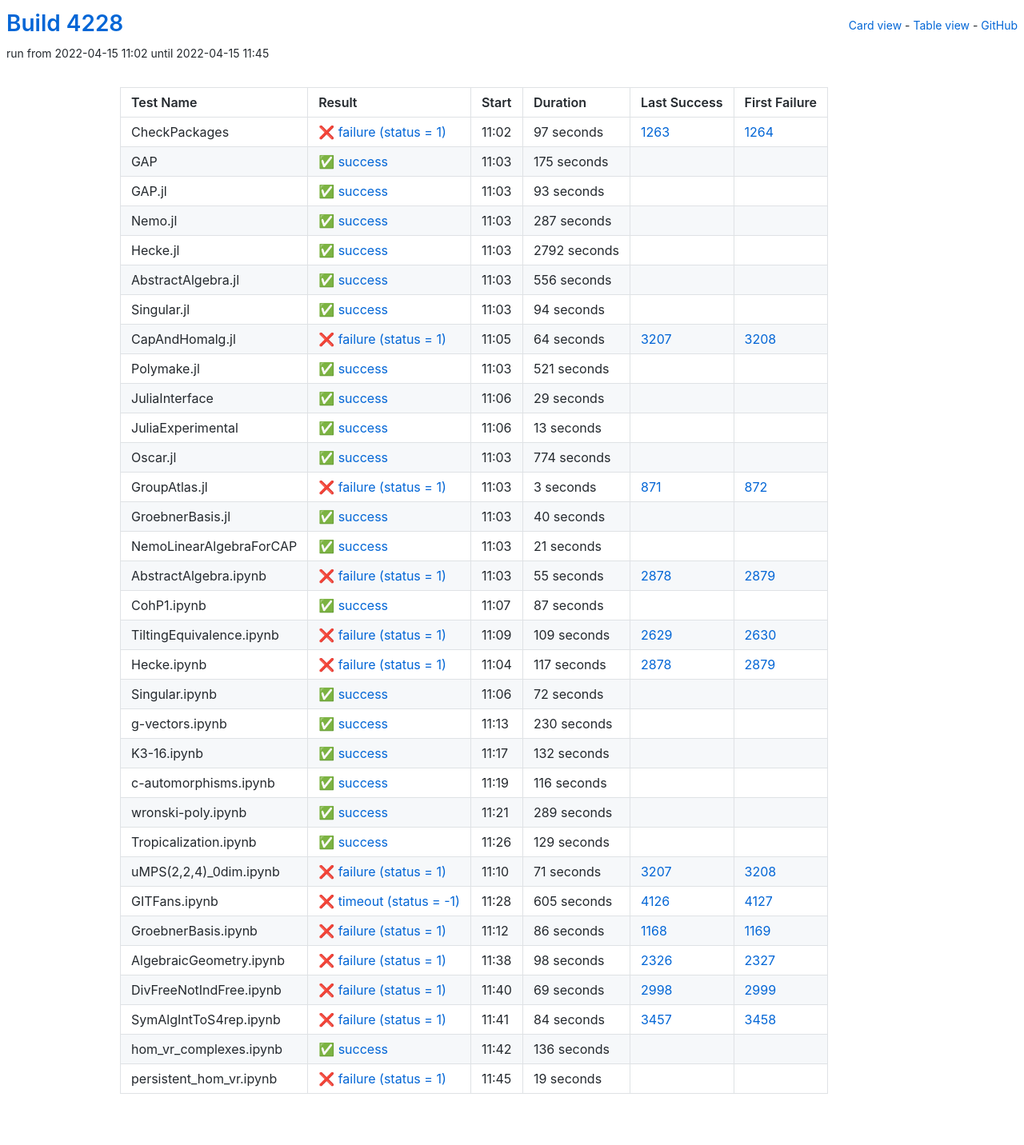
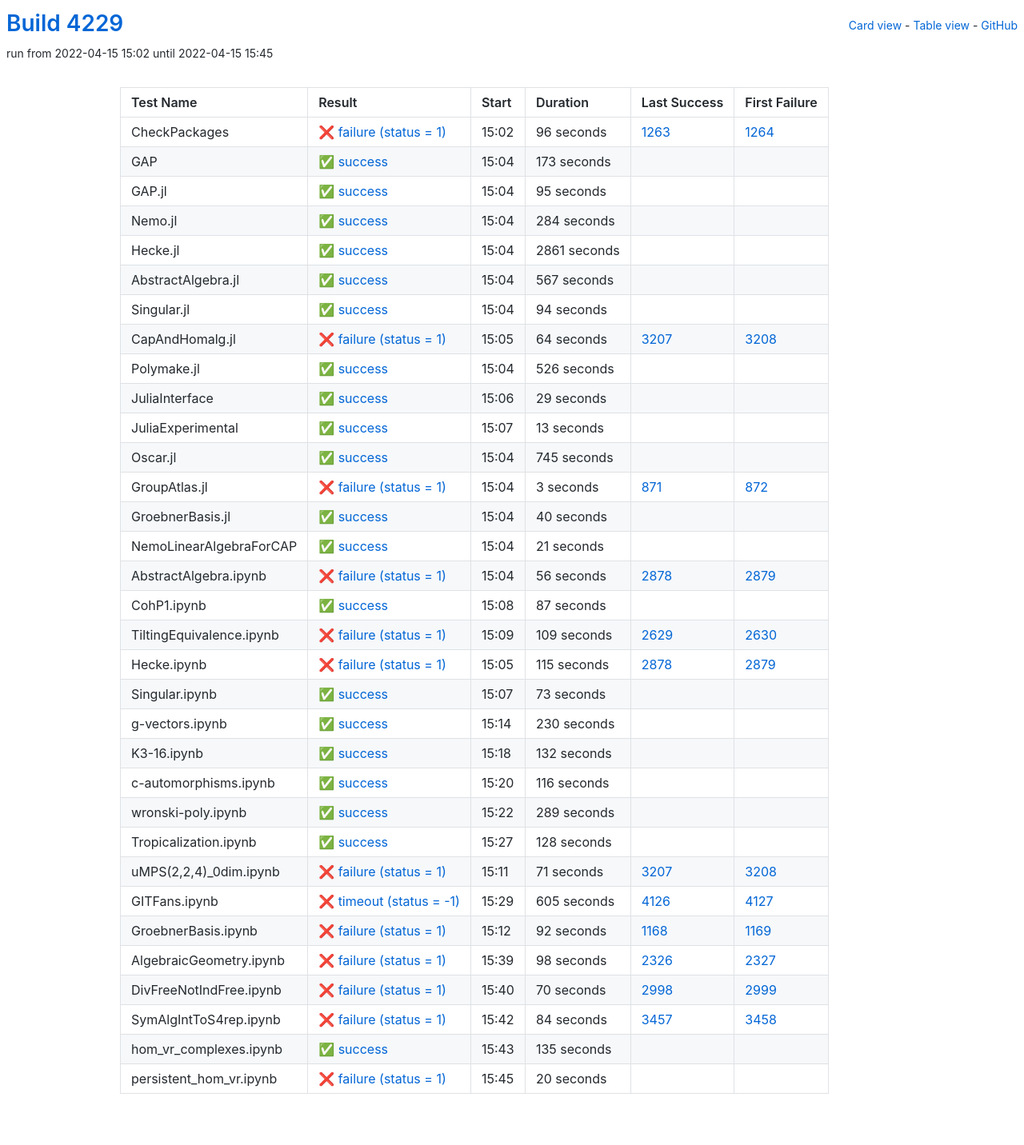
Before and after one commit to oscar-system/oscar-ci-status-stable, a Jekyll site: the page built from table.html, in a window 1280 px wide. Shown: the whole page at 80% size. Built offline with Jekyll 4.4.1, drawn with Linux system fonts in a browser that asks for light colours.

Commit message:
Build #4229

```diff
--- a/_data/ci.yml
+++ b/_data/ci.yml
@@ -1,6 +1,6 @@
 ---
-build: 4228
-build_url: https://oscarci.mathematik.uni-kl.de/job/oscar-stable/4228/
+build: 4229
+build_url: https://oscarci.mathematik.uni-kl.de/job/oscar-stable/4229/
 job: oscar-stable
 organization: oscar-system
 repo: oscar-ci-status-stable
@@ -8,80 +8,80 @@ repourl: https://github.com/oscar-system/oscar-ci-status-stable
 tests:
 - name: CheckPackages
   id: checkpackages
-  log: https://oscarci.mathematik.uni-kl.de/job/oscar-stable/4228/artifact/logs/build-4228/CheckPackages.log
-  start: 2022-04-15 11:02
+  log: https://oscarci.mathematik.uni-kl.de/job/oscar-stable/4229/artifact/logs/build-4229/CheckPackages.log
+  start: 2022-04-15 15:02
   success: false
   exitcode: 1
   status: failure
-  duration: 97
+  duration: 96
   last_success: 1263
   last_success_url: https://oscarci.mathematik.uni-kl.de/job/oscar-stable/1263/
   first_failure: 1264
   first_failure_url: https://oscarci.mathematik.uni-kl.de/job/oscar-stable/1264/
 - name: GAP
   id: gap
-  log: https://oscarci.mathematik.uni-kl.de/job/oscar-stable/4228/artifact/logs/build-4228/GAP.log
-  start: 2022-04-15 11:03
+  log: https://oscarci.mathematik.uni-kl.de/job/oscar-stable/4229/artifact/logs/build-4229/GAP.log
+  start: 2022-04-15 15:04
   success: true
   exitcode: 0
   status: success
-  duration: 175
+  duration: 173
   last_success: false
   last_success_url:
   first_failure: false
   first_failure_url:
 - name: GAP.jl
   id: gap-jl
-  log: https://oscarci.mathematik.uni-kl.de/job/oscar-stable/4228/artifact/logs/build-4228/GAP.jl.log
-  start: 2022-04-15 11:03
+  log: https://oscarci.mathematik.uni-kl.de/job/oscar-stable/4229/artifact/logs/build-4229/GAP.jl.log
+  start: 2022-04-15 15:04
   success: true
   exitcode: 0
   status: success
-  duration: 93
+  duration: 95
   last_success: false
   last_success_url:
   first_failure: false
   first_failure_url:
 - name: Nemo.jl
   id: nemo-jl
-  log: https://oscarci.mathematik.uni-kl.de/job/oscar-stable/4228/artifact/logs/build-4228/Nemo.jl.log
-  start: 2022-04-15 11:03
+  log: https://oscarci.mathematik.uni-kl.de/job/oscar-stable/4229/artifact/logs/build-4229/Nemo.jl.log
+  start: 2022-04-15 15:04
   success: true
   exitcode: 0
   status: success
-  duration: 287
+  duration: 284
   last_success: false
   last_success_url:
   first_failure: false
   first_failure_url:
 - name: Hecke.jl
   id: hecke-jl
-  log: https://oscarci.mathematik.uni-kl.de/job/oscar-stable/4228/artifact/logs/build-4228/Hecke.jl.log
-  start: 2022-04-15 11:03
+  log: https://oscarci.mathematik.uni-kl.de/job/oscar-stable/4229/artifact/logs/build-4229/Hecke.jl.log
+  start: 2022-04-15 15:04
   success: true
   exitcode: 0
   status: success
-  duration: 2792
+  duration: 2861
   last_success: false
   last_success_url:
   first_failure: false
   first_failure_url:
 - name: AbstractAlgebra.jl
   id: abstractalgebra-jl
-  log: https://oscarci.mathematik.uni-kl.de/job/oscar-stable/4228/artifact/logs/build-4228/AbstractAlgebra.jl.log
-  start: 2022-04-15 11:03
+  log: https://oscarci.mathematik.uni-kl.de/job/oscar-stable/4229/artifact/logs/build-4229/AbstractAlgebra.jl.log
+  start: 2022-04-15 15:04
   success: true
   exitcode: 0
   status: success
-  duration: 556
+  duration: 567
   last_success: false
   last_success_url:
   first_failure: false
   first_failure_url:
 - name: Singular.jl
   id: singular-jl
-  log: https://oscarci.mathematik.uni-kl.de/job/oscar-stable/4228/artifact/logs/build-4228/Singular.jl.log
-  start: 2022-04-15 11:03
+  log: https://oscarci.mathematik.uni-kl.de/job/oscar-stable/4229/artifact/logs/build-4229/Singular.jl.log
+  start: 2022-04-15 15:04
   success: true
   exitcode: 0
   status: success
@@ -92,8 +92,8 @@ tests:
   first_failure_url:
 - name: CapAndHomalg.jl
   id: capandhomalg-jl
-  log: https://oscarci.mathematik.uni-kl.de/job/oscar-stable/4228/artifact/logs/build-4228/CapAndHomalg.jl.log
-  start: 2022-04-15 11:05
+  log: https://oscarci.mathematik.uni-kl.de/job/oscar-stable/4229/artifact/logs/build-4229/CapAndHomalg.jl.log
+  start: 2022-04-15 15:05
   success: false
   exitcode: 1
   status: failure
@@ -104,20 +104,20 @@ tests:
   first_failure_url: https://oscarci.mathematik.uni-kl.de/job/oscar-stable/3208/
 - name: Polymake.jl
   id: polymake-jl
-  log: https://oscarci.mathematik.uni-kl.de/job/oscar-stable/4228/artifact/logs/build-4228/Polymake.jl.log
-  start: 2022-04-15 11:03
+  log: https://oscarci.mathematik.uni-kl.de/job/oscar-stable/4229/artifact/logs/build-4229/Polymake.jl.log
+  start: 2022-04-15 15:04
   success: true
   exitcode: 0
   status: success
-  duration: 521
+  duration: 526
   last_success: false
   last_success_url:
   first_failure: false
   first_failure_url:
 - name: JuliaInterface
   id: juliainterface
-  log: https://oscarci.mathematik.uni-kl.de/job/oscar-stable/4228/artifact/logs/build-4228/JuliaInterface.log
-  start: 2022-04-15 11:06
+  log: https://oscarci.mathematik.uni-kl.de/job/oscar-stable/4229/artifact/logs/build-4229/JuliaInterface.log
+  start: 2022-04-15 15:06
   success: true
   exitcode: 0
   status: success
@@ -128,8 +128,8 @@ tests:
   first_failure_url:
 - name: JuliaExperimental
   id: juliaexperimental
-  log: https://oscarci.mathematik.uni-kl.de/job/oscar-stable/4228/artifact/logs/build-4228/JuliaExperimental.log
-  start: 2022-04-15 11:06
+  log: https://oscarci.mathematik.uni-kl.de/job/oscar-stable/4229/artifact/logs/build-4229/JuliaExperimental.log
+  start: 2022-04-15 15:07
   success: true
   exitcode: 0
   status: success
@@ -140,20 +140,20 @@ tests:
   first_failure_url:
 - name: Oscar.jl
   id: oscar-jl
-  log: https://oscarci.mathematik.uni-kl.de/job/oscar-stable/4228/artifact/logs/build-4228/Oscar.jl.log
-  start: 2022-04-15 11:03
+  log: https://oscarci.mathematik.uni-kl.de/job/oscar-stable/4229/artifact/logs/build-4229/Oscar.jl.log
+  start: 2022-04-15 15:04
   success: true
   exitcode: 0
   status: success
-  duration: 774
+  duration: 745
   last_success: false
   last_success_url:
   first_failure: false
   first_failure_url:
 - name: GroupAtlas.jl
   id: groupatlas-jl
-  log: https://oscarci.mathematik.uni-kl.de/job/oscar-stable/4228/artifact/logs/build-4228/GroupAtlas.jl.log
-  start: 2022-04-15 11:03
+  log: https://oscarci.mathematik.uni-kl.de/job/oscar-stable/4229/artifact/logs/build-4229/GroupAtlas.jl.log
+  start: 2022-04-15 15:04
   success: false
   exitcode: 1
   status: failure
@@ -164,8 +164,8 @@ tests:
   first_failure_url: https://oscarci.mathematik.uni-kl.de/job/oscar-stable/872/
 - name: GroebnerBasis.jl
   id: groebnerbasis-jl
-  log: https://oscarci.mathematik.uni-kl.de/job/oscar-stable/4228/artifact/logs/build-4228/GroebnerBasis.jl.log
-  start: 2022-04-15 11:03
+  log: https://oscarci.mathematik.uni-kl.de/job/oscar-stable/4229/artifact/logs/build-4229/GroebnerBasis.jl.log
+  start: 2022-04-15 15:04
   success: true
   exitcode: 0
   status: success
@@ -176,8 +176,8 @@ tests:
   first_failure_url:
 - name: NemoLinearAlgebraForCAP
   id: nemolinearalgebraforcap
-  log: https://oscarci.mathematik.uni-kl.de/job/oscar-stable/4228/artifact/logs/build-4228/NemoLinearAlgebraForCAP.log
-  start: 2022-04-15 11:03
+  log: https://oscarci.mathematik.uni-kl.de/job/oscar-stable/4229/artifact/logs/build-4229/NemoLinearAlgebraForCAP.log
+  start: 2022-04-15 15:04
   success: true
   exitcode: 0
   status: success
@@ -188,20 +188,20 @@ tests:
   first_failure_url:
 - name: AbstractAlgebra.ipynb
   id: abstractalgebra-ipynb
-  log: https://oscarci.mathematik.uni-kl.de/job/oscar-stable/4228/artifact/logs/build-4228/AbstractAlgebra.ipynb.log
-  start: 2022-04-15 11:03
+  log: https://oscarci.mathematik.uni-kl.de/job/oscar-stable/4229/artifact/logs/build-4229/AbstractAlgebra.ipynb.log
+  start: 2022-04-15 15:04
   success: false
   exitcode: 1
   status: failure
-  duration: 55
+  duration: 56
   last_success: 2878
   last_success_url: https://oscarci.mathematik.uni-kl.de/job/oscar-stable/2878/
   first_failure: 2879
   first_failure_url: https://oscarci.mathematik.uni-kl.de/job/oscar-stable/2879/
 - name: CohP1.ipynb
   id: cohp1-ipynb
-  log: https://oscarci.mathematik.uni-kl.de/job/oscar-stable/4228/artifact/logs/build-4228/CohP1.ipynb.log
-  start: 2022-04-15 11:07
+  log: https://oscarci.mathematik.uni-kl.de/job/oscar-stable/4229/artifact/logs/build-4229/CohP1.ipynb.log
+  start: 2022-04-15 15:08
   success: true
   exitcode: 0
   status: success
@@ -212,8 +212,8 @@ tests:
   first_failure_url:
 - name: TiltingEquivalence.ipynb
   id: tiltingequivalence-ipynb
-  log: https://oscarci.mathematik.uni-kl.de/job/oscar-stable/4228/artifact/logs/build-4228/TiltingEquivalence.ipynb.log
-  start: 2022-04-15 11:09
+  log: https://oscarci.mathematik.uni-kl.de/job/oscar-stable/4229/artifact/logs/build-4229/TiltingEquivalence.ipynb.log
+  start: 2022-04-15 15:09
   success: false
   exitcode: 1
   status: failure
@@ -224,32 +224,32 @@ tests:
   first_failure_url: https://oscarci.mathematik.uni-kl.de/job/oscar-stable/2630/
 - name: Hecke.ipynb
   id: hecke-ipynb
-  log: https://oscarci.mathematik.uni-kl.de/job/oscar-stable/4228/artifact/logs/build-4228/Hecke.ipynb.log
-  start: 2022-04-15 11:04
+  log: https://oscarci.mathematik.uni-kl.de/job/oscar-stable/4229/artifact/logs/build-4229/Hecke.ipynb.log
+  start: 2022-04-15 15:05
   success: false
   exitcode: 1
   status: failure
-  duration: 117
+  duration: 115
   last_success: 2878
   last_success_url: https://oscarci.mathematik.uni-kl.de/job/oscar-stable/2878/
   first_failure: 2879
   first_failure_url: https://oscarci.mathematik.uni-kl.de/job/oscar-stable/2879/
 - name: Singular.ipynb
   id: singular-ipynb
-  log: https://oscarci.mathematik.uni-kl.de/job/oscar-stable/4228/artifact/logs/build-4228/Singular.ipynb.log
-  start: 2022-04-15 11:06
+  log: https://oscarci.mathematik.uni-kl.de/job/oscar-stable/4229/artifact/logs/build-4229/Singular.ipynb.log
+  start: 2022-04-15 15:07
   success: true
   exitcode: 0
   status: success
-  duration: 72
+  duration: 73
   last_success: false
   last_success_url:
   first_failure: false
   first_failure_url:
 - name: g-vectors.ipynb
   id: g-vectors-ipynb
-  log: https://oscarci.mathematik.uni-kl.de/job/oscar-stable/4228/artifact/logs/build-4228/g-vectors.ipynb.log
-  start: 2022-04-15 11:13
+  log: https://oscarci.mathematik.uni-kl.de/job/oscar-stable/4229/artifact/logs/build-4229/g-vectors.ipynb.log
+  start: 2022-04-15 15:14
   success: true
   exitcode: 0
   status: success
@@ -260,8 +260,8 @@ tests:
   first_failure_url:
 - name: K3-16.ipynb
   id: k3-16-ipynb
-  log: https://oscarci.mathematik.uni-kl.de/job/oscar-stable/4228/artifact/logs/build-4228/K3-16.ipynb.log
-  start: 2022-04-15 11:17
+  log: https://oscarci.mathematik.uni-kl.de/job/oscar-stable/4229/artifact/logs/build-4229/K3-16.ipynb.log
+  start: 2022-04-15 15:18
   success: true
   exitcode: 0
   status: success
@@ -272,8 +272,8 @@ tests:
   first_failure_url:
 - name: c-automorphisms.ipynb
   id: c-automorphisms-ipynb
-  log: https://oscarci.mathematik.uni-kl.de/job/oscar-stable/4228/artifact/logs/build-4228/c-automorphisms.ipynb.log
-  start: 2022-04-15 11:19
+  log: https://oscarci.mathematik.uni-kl.de/job/oscar-stable/4229/artifact/logs/build-4229/c-automorphisms.ipynb.log
+  start: 2022-04-15 15:20
   success: true
   exitcode: 0
   status: success
@@ -284,8 +284,8 @@ tests:
   first_failure_url:
 - name: wronski-poly.ipynb
   id: wronski-poly-ipynb
-  log: https://oscarci.mathematik.uni-kl.de/job/oscar-stable/4228/artifact/logs/build-4228/wronski-poly.ipynb.log
-  start: 2022-04-15 11:21
+  log: https://oscarci.mathematik.uni-kl.de/job/oscar-stable/4229/artifact/logs/build-4229/wronski-poly.ipynb.log
+  start: 2022-04-15 15:22
   success: true
   exitcode: 0
   status: success
@@ -296,20 +296,20 @@ tests:
   first_failure_url:
 - name: Tropicalization.ipynb
   id: tropicalization-ipynb
-  log: https://oscarci.mathematik.uni-kl.de/job/oscar-stable/4228/artifact/logs/build-4228/Tropicalization.ipynb.log
-  start: 2022-04-15 11:26
+  log: https://oscarci.mathematik.uni-kl.de/job/oscar-stable/4229/artifact/logs/build-4229/Tropicalization.ipynb.log
+  start: 2022-04-15 15:27
   success: true
   exitcode: 0
   status: success
-  duration: 129
+  duration: 128
   last_success: false
   last_success_url:
   first_failure: false
   first_failure_url:
 - name: uMPS(2,2,4)_0dim.ipynb
   id: umps-2-2-4-0dim-ipynb
-  log: https://oscarci.mathematik.uni-kl.de/job/oscar-stable/4228/artifact/logs/build-4228/uMPS-2-2-4-_0dim.ipynb.log
-  start: 2022-04-15 11:10
+  log: https://oscarci.mathematik.uni-kl.de/job/oscar-stable/4229/artifact/logs/build-4229/uMPS-2-2-4-_0dim.ipynb.log
+  start: 2022-04-15 15:11
   success: false
   exitcode: 1
   status: failure
@@ -320,8 +320,8 @@ tests:
   first_failure_url: https://oscarci.mathematik.uni-kl.de/job/oscar-stable/3208/
 - name: GITFans.ipynb
   id: gitfans-ipynb
-  log: https://oscarci.mathematik.uni-kl.de/job/oscar-stable/4228/artifact/logs/build-4228/GITFans.ipynb.log
-  start: 2022-04-15 11:28
+  log: https://oscarci.mathematik.uni-kl.de/job/oscar-stable/4229/artifact/logs/build-4229/GITFans.ipynb.log
+  start: 2022-04-15 15:29
   success: false
   exitcode: -1
   status: timeout
@@ -332,20 +332,20 @@ tests:
   first_failure_url: https://oscarci.mathematik.uni-kl.de/job/oscar-stable/4127/
 - name: GroebnerBasis.ipynb
   id: groebnerbasis-ipynb
-  log: https://oscarci.mathematik.uni-kl.de/job/oscar-stable/4228/artifact/logs/build-4228/GroebnerBasis.ipynb.log
-  start: 2022-04-15 11:12
+  log: https://oscarci.mathematik.uni-kl.de/job/oscar-stable/4229/artifact/logs/build-4229/GroebnerBasis.ipynb.log
+  start: 2022-04-15 15:12
   success: false
   exitcode: 1
   status: failure
-  duration: 86
+  duration: 92
   last_success: 1168
   last_success_url: https://oscarci.mathematik.uni-kl.de/job/oscar-stable/1168/
   first_failure: 1169
   first_failure_url: https://oscarci.mathematik.uni-kl.de/job/oscar-stable/1169/
 - name: AlgebraicGeometry.ipynb
   id: algebraicgeometry-ipynb
-  log: https://oscarci.mathematik.uni-kl.de/job/oscar-stable/4228/artifact/logs/build-4228/AlgebraicGeometry.ipynb.log
-  start: 2022-04-15 11:38
+  log: https://oscarci.mathematik.uni-kl.de/job/oscar-stable/4229/artifact/logs/build-4229/AlgebraicGeometry.ipynb.log
+  start: 2022-04-15 15:39
   success: false
   exitcode: 1
   status: failure
@@ -356,20 +356,20 @@ tests:
   first_failure_url: https://oscarci.mathematik.uni-kl.de/job/oscar-stable/2327/
 - name: DivFreeNotIndFree.ipynb
   id: divfreenotindfree-ipynb
-  log: https://oscarci.mathematik.uni-kl.de/job/oscar-stable/4228/artifact/logs/build-4228/DivFreeNotIndFree.ipynb.log
-  start: 2022-04-15 11:40
+  log: https://oscarci.mathematik.uni-kl.de/job/oscar-stable/4229/artifact/logs/build-4229/DivFreeNotIndFree.ipynb.log
+  start: 2022-04-15 15:40
   success: false
   exitcode: 1
   status: failure
-  duration: 69
+  duration: 70
   last_success: 2998
   last_success_url: https://oscarci.mathematik.uni-kl.de/job/oscar-stable/2998/
   first_failure: 2999
   first_failure_url: https://oscarci.mathematik.uni-kl.de/job/oscar-stable/2999/
 - name: SymAlgIntToS4rep.ipynb
   id: symalginttos4rep-ipynb
-  log: https://oscarci.mathematik.uni-kl.de/job/oscar-stable/4228/artifact/logs/build-4228/SymAlgIntToS4rep.ipynb.log
-  start: 2022-04-15 11:41
+  log: https://oscarci.mathematik.uni-kl.de/job/oscar-stable/4229/artifact/logs/build-4229/SymAlgIntToS4rep.ipynb.log
+  start: 2022-04-15 15:42
   success: false
   exitcode: 1
   status: failure
@@ -380,24 +380,24 @@ tests:
   first_failure_url: https://oscarci.mathematik.uni-kl.de/job/oscar-stable/3458/
 - name: hom_vr_complexes.ipynb
   id: hom-vr-complexes-ipynb
-  log: https://oscarci.mathematik.uni-kl.de/job/oscar-stable/4228/artifact/logs/build-4228/hom_vr_complexes.ipynb.log
-  start: 2022-04-15 11:42
+  log: https://oscarci.mathematik.uni-kl.de/job/oscar-stable/4229/artifact/logs/build-4229/hom_vr_complexes.ipynb.log
+  start: 2022-04-15 15:43
   success: true
   exitcode: 0
   status: success
-  duration: 136
+  duration: 135
   last_success: false
   last_success_url:
   first_failure: false
   first_failure_url:
 - name: persistent_hom_vr.ipynb
   id: persistent-hom-vr-ipynb
-  log: https://oscarci.mathematik.uni-kl.de/job/oscar-stable/4228/artifact/logs/build-4228/persistent_hom_vr.ipynb.log
-  start: 2022-04-15 11:45
+  log: https://oscarci.mathematik.uni-kl.de/job/oscar-stable/4229/artifact/logs/build-4229/persistent_hom_vr.ipynb.log
+  start: 2022-04-15 15:45
   success: false
   exitcode: 1
   status: failure
-  duration: 19
+  duration: 20
   last_success: false
   last_success_url:
   first_failure: false
```
Also changed, not shown: README.md.
